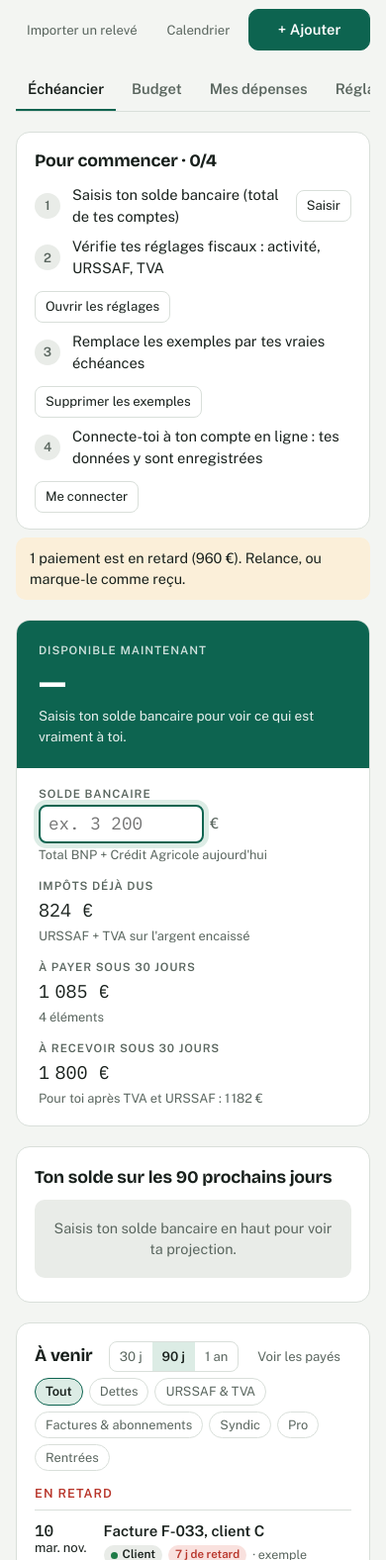
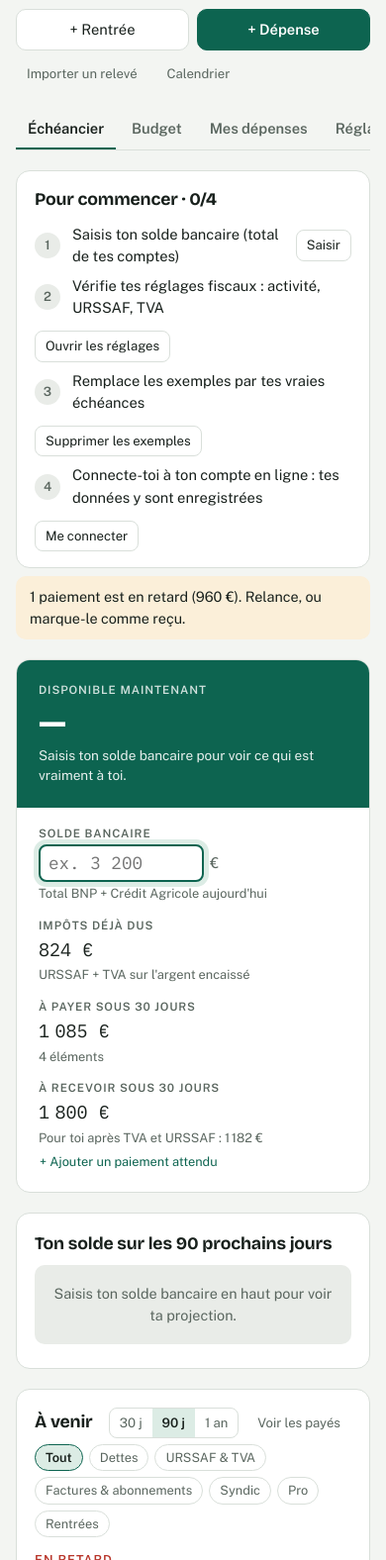
Before and after one commit to annabalaguy/echeancier, a plain HTML site: page index.html in a window 390 px wide. Shown: the part 101-1677 px from the top of the page at 99% size. Drawn offline with nearby package versions, Linux system fonts and the light colour scheme.

Commit message:
Rentrées attendues en un clic (« + Rentrée attendue », raccourci dans « À recevoir », filtre Rentrées toujours visible) ; en-tête mobile réorganisé
Co-Authored-By: Claude Opus 5.5 <noreply@anthropic.com>
Claude-Session: https://claude.ai/code/session_016aiTNqkQeyS5MKK9PxAtj5

```diff
--- a/index.html
+++ b/index.html
@@ -198,7 +198,7 @@ dialog .panel{border:0}
 .spendpick{display:flex;flex-wrap:wrap;gap:4px 14px}
 .spendpick .check{font-size:.82rem}
 @media (max-width:820px){.hero,.main,.grid2{grid-template-columns:1fr}.cards,.cards.c4{grid-template-columns:1fr 1fr}}
-@media (max-width:600px){.top{align-items:flex-start}.toolbar{width:100%}.toolbar .add{flex:1}}
+@media (max-width:600px){.top{align-items:flex-start}.toolbar{width:100%}.toolbar .add{flex:1 1 40%;order:-1;white-space:nowrap}.toolbar .lg{display:none}}
 @media (max-width:460px){.breakdown,.two,.cards,.cards.c4{grid-template-columns:1fr}.row{grid-template-columns:3.6rem minmax(0,1fr)}.row .right{grid-column:2;flex-direction:row;align-items:center;justify-content:space-between}}
 </style>
 </head>
@@ -212,7 +212,8 @@ dialog .panel{border:0}
       <span class="muted" id="cloudState" hidden style="font-size:.82rem;align-self:center" title="Données enregistrées en ligne"></span>
       <span class="muted" id="saveState" hidden style="font-size:.82rem;align-self:center" title="Chaque modification est copiée dans ton fichier de sauvegarde"></span>
       <button class="sec" id="btnBackup" title="Télécharger une sauvegarde de tes données">Sauvegarder</button>
-      <button class="primary add" id="btnAdd">+ Ajouter</button>
+      <button class="add" id="btnIn" title="Un virement client ou un remboursement que tu attends">+ Rentrée<span class="lg"> attendue</span></button>
+      <button class="primary add" id="btnAdd">+ Dépense</button>
     </div>
   </div>
   <div class="tabs" role="tablist">
@@ -251,7 +252,7 @@ dialog .panel{border:0}
         </div>
         <div class="stat"><span class="eyebrow">Impôts déjà dus</span><span class="v" id="taxRes">—</span><span class="s" id="taxResSub">URSSAF + TVA sur l'argent encaissé</span></div>
         <div class="stat"><span class="eyebrow">À payer sous 30 jours</span><span class="v" id="bills">—</span><span class="s" id="billsSub"></span></div>
-        <div class="stat"><span class="eyebrow">À recevoir sous 30 jours</span><span class="v" id="incoming">—</span><span class="s" id="incomingSub"></span></div>
+        <div class="stat"><span class="eyebrow">À recevoir sous 30 jours</span><span class="v" id="incoming">—</span><span class="s" id="incomingSub"></span><button class="ghost" id="btnIn2" style="align-self:flex-start;padding:2px 0;font-size:.8rem;color:var(--accent)">+ Ajouter un paiement attendu</button></div>
       </div>
     </section>
 
@@ -770,8 +771,8 @@ function renderList(ev){
   const end=addDays(TODAY,S.range),recent=addDays(TODAY,-45),f=S.filter;
   const live=ev.filter(e=>!(e.src==="auto"&&Math.abs(e.amount)<0.5&&!e.paid));
   const present=new Set(live.filter(e=>!e.paid).map(filterKey));
-  if(f!=="all"&&!present.has(f))S.filter="all";
-  $("catFilter").innerHTML=FILTERS.filter(([k])=>k==="all"||present.has(k)).map(([k,l])=>`<button data-f="${k}" aria-pressed="${S.filter===k}">${esc(l)}</button>`).join("");
+  if(f!=="all"&&f!=="in"&&!present.has(f))S.filter="all";
+  $("catFilter").innerHTML=FILTERS.filter(([k])=>k==="all"||k==="in"||present.has(k)).map(([k,l])=>`<button data-f="${k}" aria-pressed="${S.filter===k}">${esc(l)}</button>`).join("");
   const rows=live.filter(e=>{
     if(S.filter!=="all"){if(filterKey(e)!==S.filter)return false;return !e.paid||(S.showPaid&&e.date>=recent)}
     if(e.date<TODAY)return !e.paid||(S.showPaid&&e.date>=recent);
@@ -909,7 +910,9 @@ function openAdd(){resetForm();openDlg()}
 function closeDlg(){if(dlg.open)dlg.close()}
 dlg.addEventListener("close",resetForm);
 dlg.addEventListener("click",e=>{if(e.target===dlg)closeDlg()});
-$("btnAdd").onclick=openAdd;$("dlgX").onclick=closeDlg;
+/* "+ Dépense" always opens an outflow, "+ Rentrée attendue" a client payment */
+function openIncoming(){S.kind="in";openAdd();$("fCat").value="client";formUi();$("fDate").value=addDays(TODAY,30)}
+$("btnAdd").onclick=()=>{S.kind="out";openAdd()};$("btnIn").onclick=openIncoming;$("btnIn2").onclick=openIncoming;$("dlgX").onclick=closeDlg;
 function startEdit(id){const it=S.items.find(i=>i.id===id);if(!it)return;S.editing=it;setKind(it.kind);
   $("fCat").value=it.category;$("fLabel").value=it.label||"";$("fPerson").value=it.person||"";$("fAmount").value=it.amount;$("fDate").value=it.date;$("fRecur").value=it.recur||"none";$("fUntil").value=it.until||"";
   $("fTvaRate").value=String(it.tvaRate??S.settings.tvaRate);$("fTvaDed").value=it.tvaDed||"";$("fNote").value=it.note||"";formUi();$("fTheme").value=it.theme||"";$("fAuto").checked=it.auto!==false;$("fIrAc").checked=!!it.irAcompte;$("fPaid").checked=(it.paid||[]).includes(it.date);
```
Also changed, not shown: tests/data-safety.html (+5 -0 lines).
